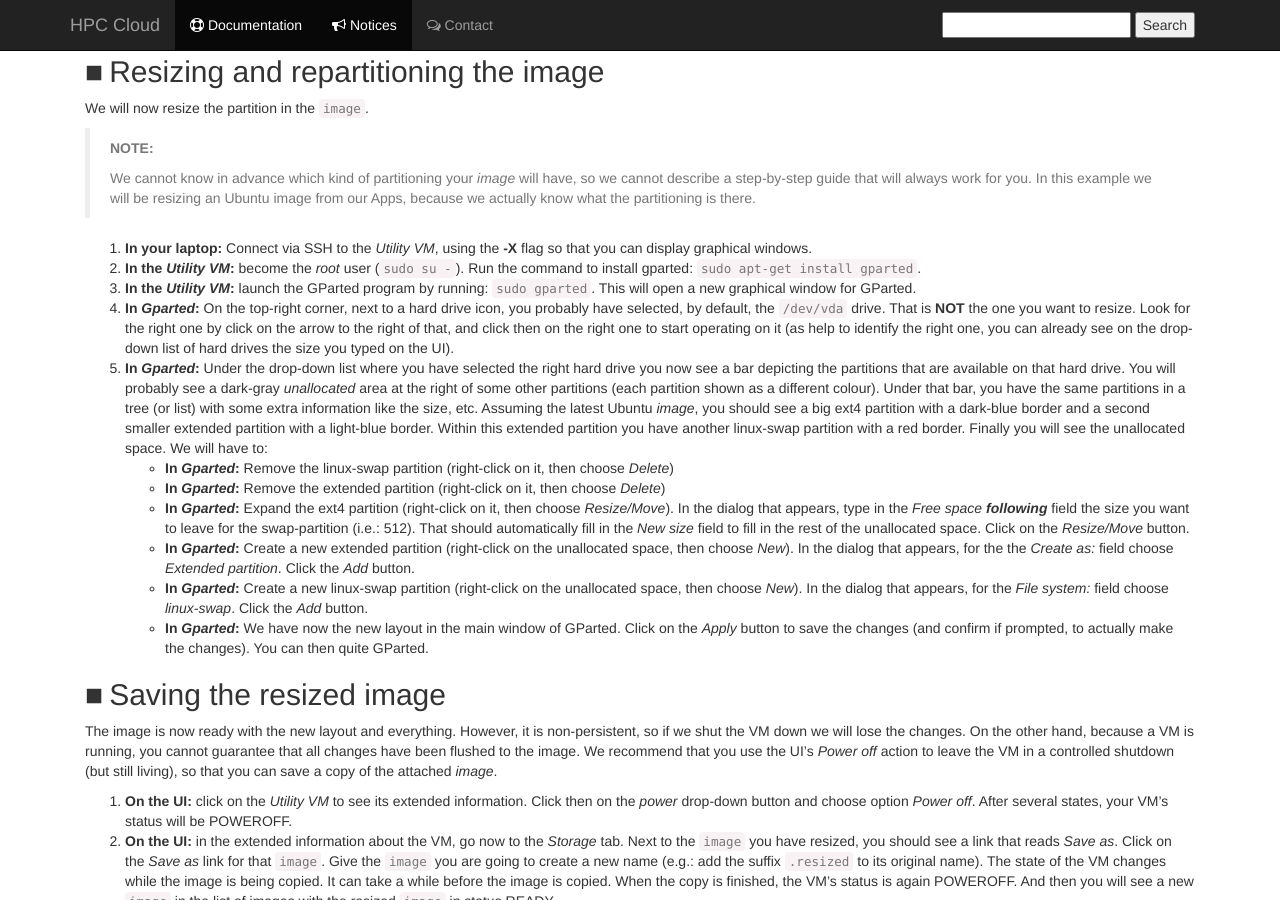
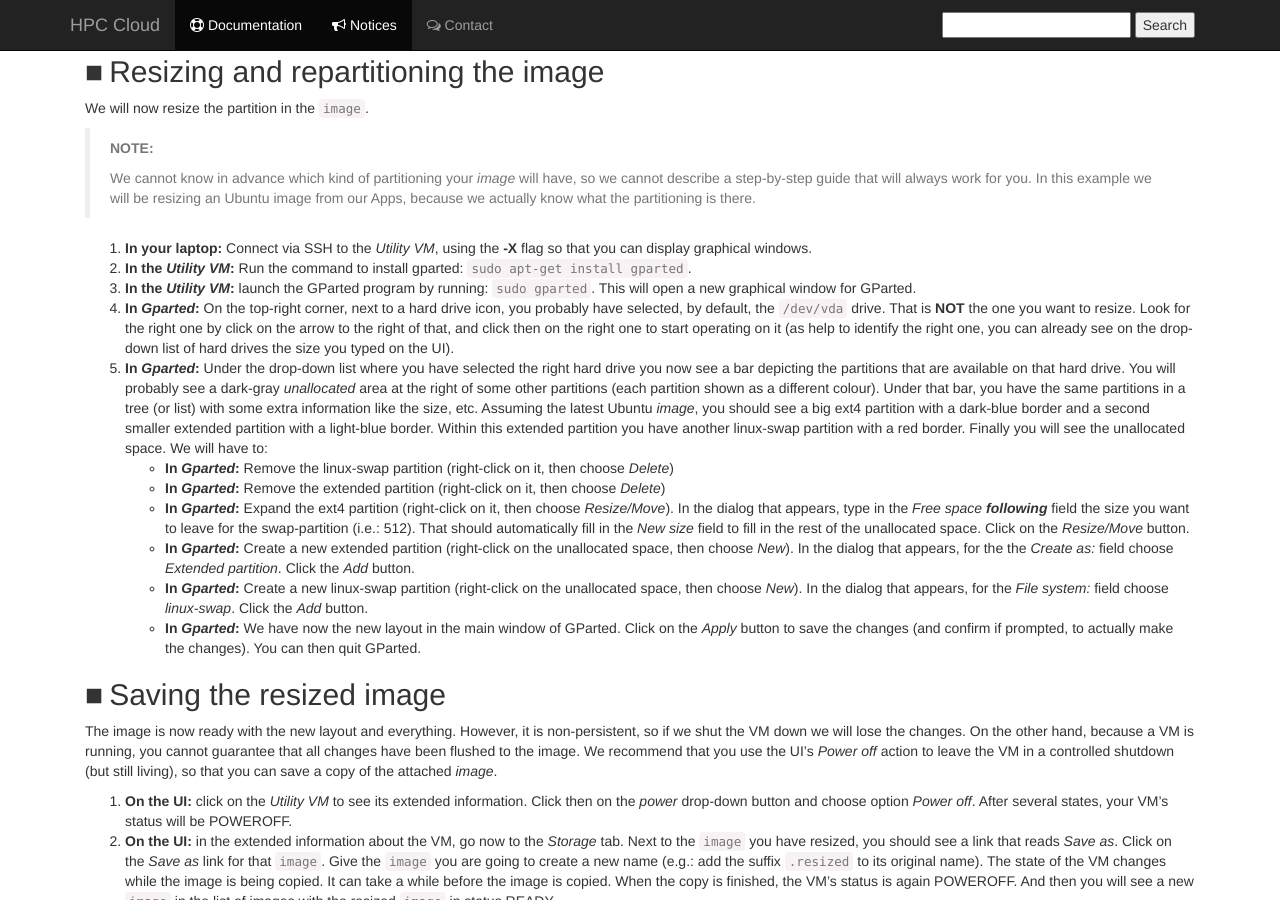
Before and after one commit to sara-nl/clouddocs, a Jekyll site: the page built from resize_os_image.markdown, in a window 1280 px wide and 900 px high, scrolled down 1201 px. Built offline with Jekyll 4.4.1, drawn with Linux system fonts in a browser that asks for light colours; nearby versions of some CDN libraries; our own code applies the rules of GitHub Pages for plain Markdown files.

Commit message:
Update resize_os_image.markdown

```diff
--- a/resize_os_image.markdown
+++ b/resize_os_image.markdown
@@ -62,7 +62,7 @@ We will now resize the partition in the `image`.
 > We cannot know in advance which kind of partitioning your _image_ will have, so we cannot describe a step-by-step guide that will always work for you. In this example we will be resizing an Ubuntu image from our Apps, because we actually know what the partitioning is there.
 
 1. **In your laptop:** Connect via SSH to the _Utility VM_, using the **-X** flag so that you can display graphical windows.
-1. **In the _Utility VM_:** become the _root_ user (`sudo su -`). Run the command to install gparted: `sudo apt-get install gparted`.
+1. **In the _Utility VM_:** Run the command to install gparted: `sudo apt-get install gparted`.
 1. **In the _Utility VM_:** launch the GParted program by running: `sudo gparted`. This will open a new graphical window for GParted.
 1. **In _Gparted_:** On the top-right corner, next to a hard drive icon, you probably have selected, by default, the `/dev/vda` drive. That is **NOT** the one you want to resize. Look for the right one by click on the arrow to the right of that, and click then on the right one to start operating on it (as help to identify the right one, you can already see on the drop-down list of hard drives the size you typed on the UI).
 1. **In _Gparted_:** Under the drop-down list where you have selected the right hard drive you now see a bar depicting the partitions that are available on that hard drive. You will probably see a dark-gray _unallocated_ area at the right of some other partitions (each partition shown as a different colour). Under that bar, you have the same partitions in a tree (or list) with some extra information like the size, etc. Assuming the latest Ubuntu _image_, you should see a big ext4 partition with a dark-blue border and a second smaller extended partition with a light-blue border. Within this extended partition you have another linux-swap partition with a red border. Finally you will see the unallocated space. We will have to:
@@ -71,7 +71,7 @@ We will now resize the partition in the `image`.
  * **In _Gparted_:** Expand the ext4 partition (right-click on it, then choose _Resize/Move_). In the dialog that appears, type in the _Free space **following**_ field the size you want to leave for the swap-partition (i.e.: 512). That should automatically fill in the _New size_ field to fill in the rest of the unallocated space. Click on the _Resize/Move_ button.
  * **In _Gparted_:** Create a new extended partition (right-click on the unallocated space, then choose _New_). In the dialog that appears, for the the _Create as:_ field choose _Extended partition_. Click the _Add_ button.
  * **In _Gparted_:** Create a new linux-swap partition (right-click on the unallocated space, then choose _New_). In the dialog that appears, for the _File system:_ field choose _linux-swap_. Click the _Add_ button.
- * **In _Gparted_:** We have now the new layout in the main window of GParted. Click on the _Apply_ button to save the changes (and confirm if prompted, to actually make the changes). You can then quite GParted.
+ * **In _Gparted_:** We have now the new layout in the main window of GParted. Click on the _Apply_ button to save the changes (and confirm if prompted, to actually make the changes). You can then quit GParted.
 
 ## Saving the resized image
 
```
